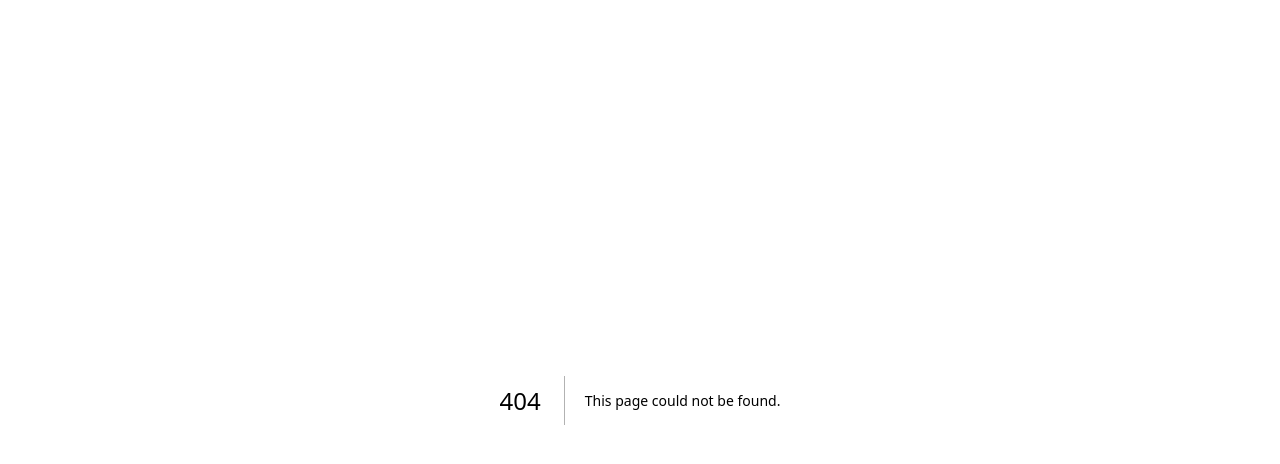
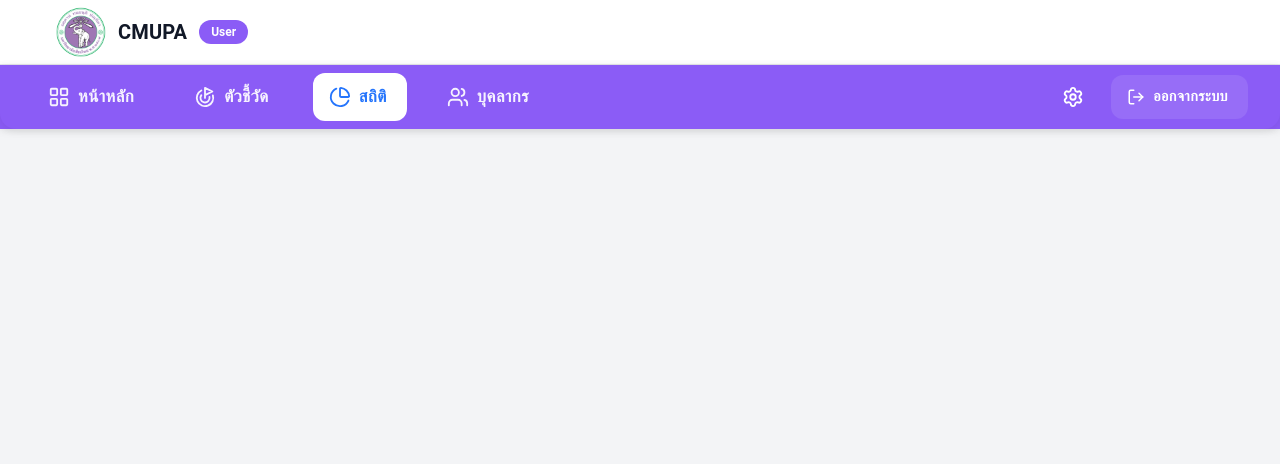
Before and after one commit to Bambool3/project361, a Next.js app in the folder next/: page /stat in a window 1280 px wide. Before the commit this address had no page. Shown: the top 464 px of the page. Built offline with nearby package versions, Linux system fonts and the light colour scheme; no server answers; sample sign-in values are in the browser's storage.

Commit message:
feat: add prototype stat page

```diff
--- /dev/null
+++ b/next/src/app/(auth)/stat/page.tsx
@@ -0,0 +1,10 @@
+import StatDetail from "@/components/pages/stat/StatDetail";
+import { Metadata } from "next";
+
+export const metadata: Metadata = {
+    title: "จัดการสถิติ | Chiang Mai University",
+};
+
+export default function Page() {
+    return <StatDetail />;
+}
--- /dev/null
+++ b/next/src/components/pages/stat/StatDetail.tsx
@@ -0,0 +1,39 @@
+"use client";
+
+import Header from "@/components/header";
+import NavBar from "@/components/navigations/nav-bar";
+import { useState } from "react";
+
+export default function StatDetail() {
+    const [isMobileMenuOpen, setIsMobileMenuOpen] = useState(false);
+
+    const toggleMobileMenu = () => {
+        setIsMobileMenuOpen(!isMobileMenuOpen);
+    };
+
+    const closeMobileMenu = () => {
+        setIsMobileMenuOpen(false);
+    };
+
+    return (
+        <div className="min-h-screen bg-gray-100 font-sans antialiased">
+            <div className="flex flex-col h-screen">
+                <div
+                    style={{
+                        position: "sticky",
+                        top: 0,
+                        zIndex: 1000,
+                    }}
+                >
+                    <Header onMenuToggle={toggleMobileMenu} />
+                    <NavBar
+                        isOpen={isMobileMenuOpen}
+                        onClose={closeMobileMenu}
+                    />
+                </div>
+
+                <div className="flex-1 bg-gray-100"></div>
+            </div>
+        </div>
+    );
+}
--- /dev/null
+++ b/next/src/components/pages/stat/StatMain.tsx
@@ -0,0 +1,25 @@
+"use client";
+
+import { Box } from "@mui/material";
+import { useState, useEffect } from "react";
+
+import { Category } from "@/types/category";
+
+export default function StatMain() {
+    const [categories, setCategories] = useState<Category[]>([]);
+    const [loading, setLoading] = useState(true);
+    const [error, setError] = useState<string | null>(null);
+
+    return (
+        <Box
+            sx={{
+                p: 3,
+                backgroundColor: "#f8fafc",
+                minHeight: "100%",
+                width: "100%",
+            }}
+        >
+            "YOYOYO"
+        </Box>
+    );
+}
```
